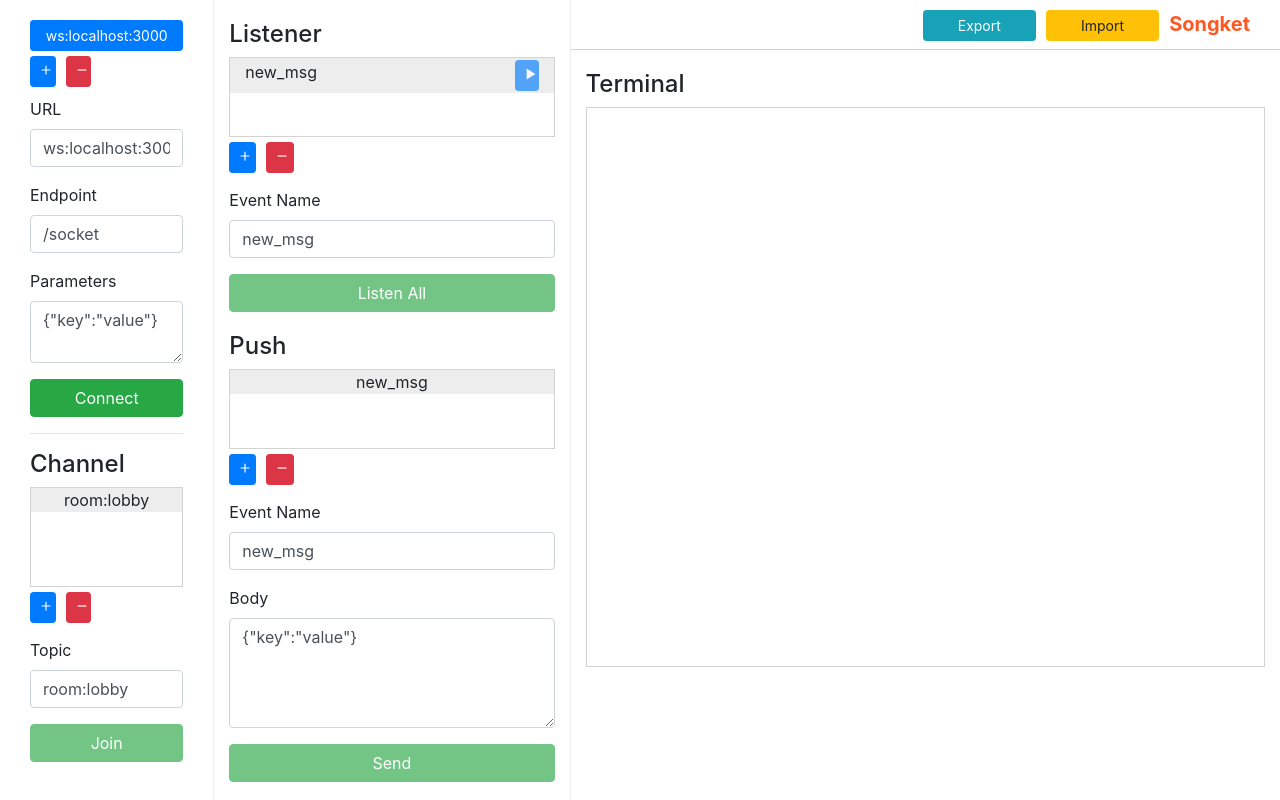
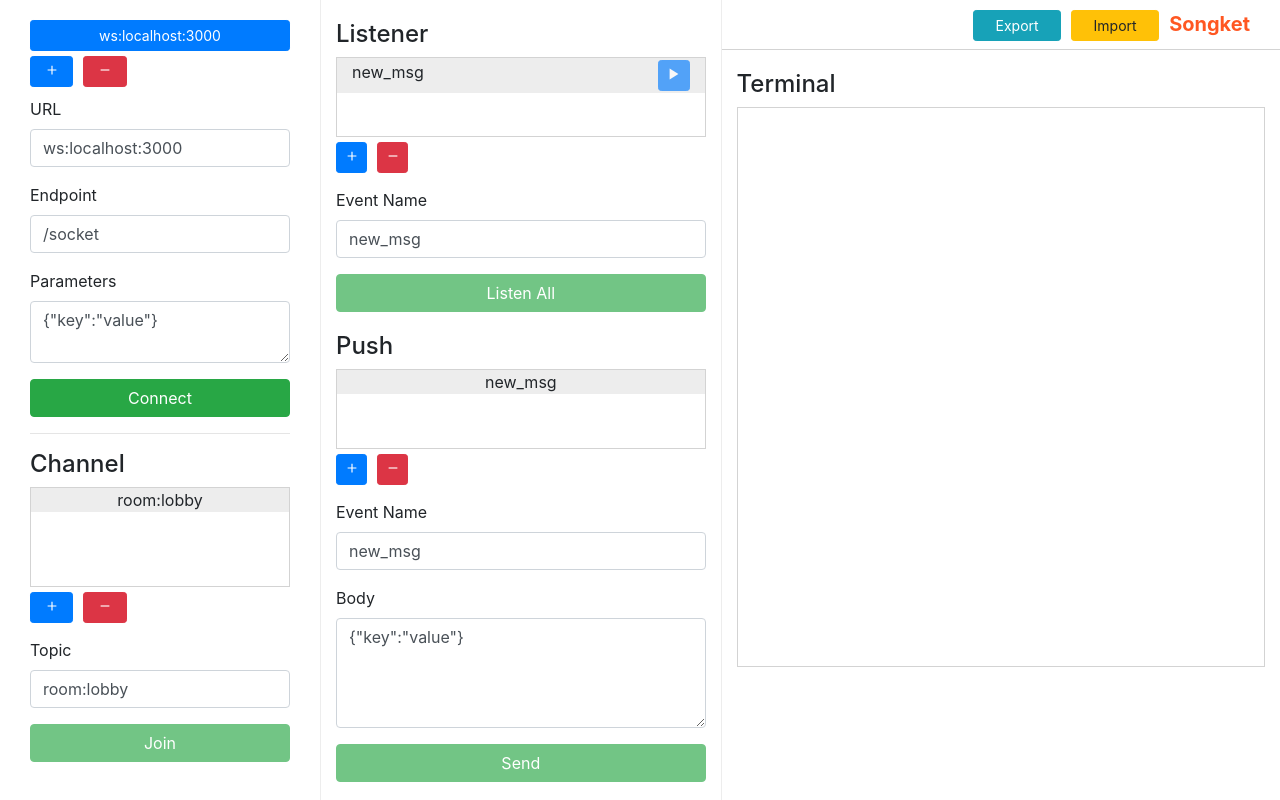
Before and after one commit to valehelle/quartz, a React (Create React App) app: page / in a window 1280 px wide. Built offline with nearby package versions, Linux system fonts and the light colour scheme.

Commit message:
change push

```diff
--- a/src/App.js
+++ b/src/App.js
@@ -39,10 +39,10 @@ class App extends Component {
       <Provider store={store}>
         <div className="container-fluid main-container">
           <div className="row sidebar-content">
-            <div className="col-md-2 side-bar">
+            <div className="col-md-3 side-bar">
               <Sidebar/>
             </div>
-            <div className="col-md-10 content">
+            <div className="col-md-9 content">
               <Content/>
             </div>
           </div>
--- a/src/containers/channel/index.js
+++ b/src/containers/channel/index.js
@@ -43,7 +43,7 @@ class Channel extends Component {
                   <label>Topic</label>
                   <input disabled={!this.props.channel}type="text" className="form-control"  value={this.props.channel ? this.props.channel.topic : ''} onChange={this.handleTopicChange} />
                 </div>
-                <button className="btn btn-success col-md-12" onClick={this.onClickJoin} disabled={!this.props.isProjectConnected}>
+                <button className="btn btn-success col-md-12" onClick={this.onClickJoin} disabled={!(this.props.isProjectConnected && this.props.channel)}>
                   Join
                 </button>
             </div>
--- a/src/containers/content/index.js
+++ b/src/containers/content/index.js
@@ -13,11 +13,11 @@ class Content extends Component {
     render() {
       return (
             <div  className="row">
-              <div className="col-md-4 push-listener">
+              <div className="col-md-6 col-lg-5 push-listener">
                 <Listener/>
                 <Push/>
               </div>
-              <div className="col-md-8 terminal-line">
+              <div className="col-md-6 col-lg-7 terminal-line">
                 <Terminal/>
               </div>
             </div>
--- a/src/containers/push/index.js
+++ b/src/containers/push/index.js
@@ -24,14 +24,15 @@ class Push extends Component {
 
     onClickSend = () => {
       const {
-        event,
+        eventName,
         body
-      } = this.state
-      const params = {
-        eventName: event,
-        body
-      }
-      if(isJson(this.props.project.params)){
+      } = this.props.push
+
+      if(isJson(body)){
+        const params = {
+          eventName,
+          body
+        }
         this.props.sendPush(params)
       }else{
         alert("Body must be in JSON format")
--- a/src/saga/pheonixSocketSaga.js
+++ b/src/saga/pheonixSocketSaga.js
@@ -227,7 +227,6 @@ function* deleteListener(action) {
     for(const key in allListener) {
         const listenerId = allListener[key]
         const listener = getListenerById(listenerId, state)
-        console.log('off for ' + listener.eventName)
         phxChannel.off(listener.eventName)
     }
     const params = action.params
```
